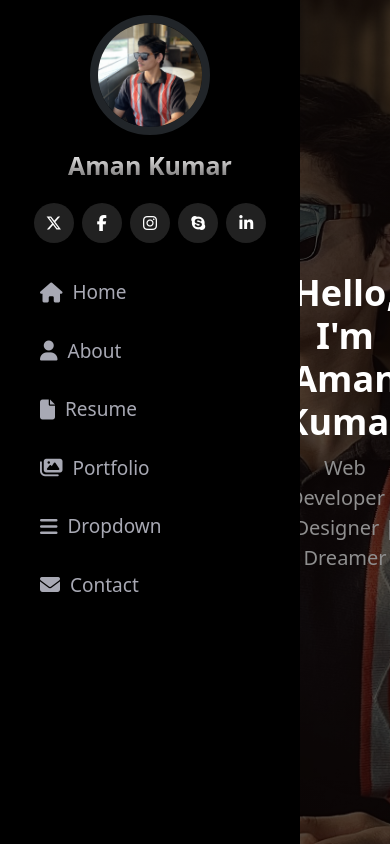
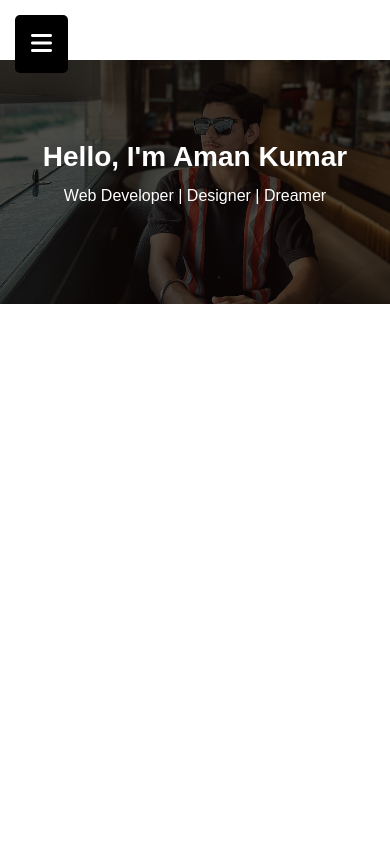
Before and after one commit to aman-kumar10/my-page, a plain HTML site: page index.html in a window 390 px wide. Drawn offline with nearby package versions, Linux system fonts and the light colour scheme.

Commit message:
"changes "

```diff
--- a/assets/css/my-style.css
+++ b/assets/css/my-style.css
@@ -1,24 +1,32 @@
-/*  */
-body#body.body-items {
+body {
+  margin: 0;
+  font-family: Arial, sans-serif;
   display: flex;
+  flex-direction: row;
 }
-#header a {
-  text-decoration: none;
-}
+
+/* Sidebar */
 header#header {
   position: fixed;
-  padding: 0 15px;
+  top: 0;
+  left: 0;
   background: #000;
   width: 300px;
-  height: 100%;
+  height: 100vh;
+  padding: 20px 15px;
+  overflow-y: auto;
+  transition: all 0.3s ease;
+  z-index: 9998;
 }
+
 #header .my-profile .profile-pic img {
-  margin: 15px auto;
   display: block;
   width: 120px;
+  margin: 0 auto 15px;
   border-radius: 70px;
-  border: 8px solid;
+  border: 8px solid #fff;
 }
+
 .my-profile a h1 {
   background: linear-gradient(360deg, #706e6e, #ffffff);
   -webkit-background-clip: text;
@@ -27,83 +35,158 @@ header#header {
   color: transparent;
   font-size: 25px;
   font-weight: 700;
+  text-align: center;
+  margin-bottom: 10px;
 }
+
 .my-profile .social-links a {
   font-size: 16px;
+  background: #212121;
+  color: #fff;
+  border-radius: 50%;
+  width: 40px;
+  height: 40px;
   display: inline-flex;
   align-items: center;
   justify-content: center;
-  background: #212121;
-  margin: 0 2px;
-  border-radius: 50%;
-  text-align: center;
-  width: 40px;
-  height: 40px;
+  margin: 0 3px;
   transition: 0.3s;
 }
-.social-links.text-center {
-  margin-top: 15px;
-}
-.my-profile .social-links i {
-  color: #fff;
-}
-#header .sidebar-tabs {
+
+.sidebar-tabs ul.tab-list {
+  list-style: none;
+  padding-left: 0;
   margin-top: 20px;
 }
-ul.tab-list {
-  list-style: none;
-  padding-left: 15px;
-}
-ul.tab-list li a {
-  padding: 15px 10px;
-  color: #a8a9b4;
+
+.sidebar-tabs ul.tab-list li a {
   display: flex;
   align-items: center;
-  white-space: nowrap;
-  font-size: 19px;
-}
-ul.tab-list li a i {
+  padding: 10px;
   color: #a8a9b4;
-  font-size: 20px;
-  margin-right: 10px;
+  font-size: 18px;
+  text-decoration: none;
 }
 
-/*  */
+.sidebar-tabs ul.tab-list li a i {
+  margin-right: 10px;
+  font-size: 20px;
+}
+
+/* Main Content */
 section#main_body {
+  flex-grow: 1;
   padding-left: 300px;
+  width: 100%;
 }
-#main_body .about-me p {
-  color: #8f8f8f;
-}
+
 .about-me.background-image {
-  padding-left: 300px;
-  position: fixed;
-  top: 0;
-  left: 0;
-  width: 100vw;
   height: 100vh;
-  z-index: -1;
-  background: linear-gradient(to bottom, rgb(0 0 0 / 70%), rgb(0 0 0 / 67%)),
-    url(../img/bg-profile2.jpg) no-repeat center center;
+  background: linear-gradient(to bottom, rgba(0, 0, 0, 0.7), rgba(0, 0, 0, 0.7)),
+    url(../img/bg-profile2.jpg) no-repeat center
+      center;
   background-size: cover;
-  background-attachment: fixed;
   display: flex;
   align-items: center;
   justify-content: center;
   text-align: center;
 }
-.basic-info h2,
-.basic-info p {
-  color: #fff;
-  margin: 0;
-}
 
 .basic-info h2 {
   font-size: 36px;
   font-weight: 700;
+  color: #fff;
+  margin-bottom: 10px;
 }
 
 .basic-info p {
   font-size: 20px;
-  margin-top: 10px;
+  color: #fff;
 }
+
+/* Mobile: Sidebar Hidden */
+#mobile-menu-toggle {
+  position: fixed;
+  top: 15px;
+  left: 15px;
+  z-index: 10000;
+  background: #000;
+  padding: 10px;
+  border-radius: 5px;
+}
+
+.menu-toggle-btn {
+  background: none;
+  border: none;
+  color: #fff;
+  font-size: 24px;
+}
+
+.overlay {
+  position: fixed;
+  top: 0;
+  left: 0;
+  right: 0;
+  bottom: 0;
+  background: rgba(0, 0, 0, 0.5);
+  display: none;
+  z-index: 9997;
+}
+
+.overlay.active {
+  display: block;
+}
+
+@media (max-width: 991px) {
+  body {
+    flex-direction: column;
+  }
+
+  header#header {
+    left: -300px;
+    width: 250px;
+    height: 100%;
+  }
+
+  header#header.sidebar-open {
+    left: 0;
+  }
+
+  section#main_body {
+    padding-left: 0;
+    margin-top: 60px;
+  }
+
+  .about-me.background-image {
+    height: auto;
+    padding: 80px 20px;
+  }
+
+  .basic-info h2 {
+    font-size: 28px;
+  }
+
+  .basic-info p {
+    font-size: 16px;
+  }
+
+  .my-profile .profile-pic img {
+    width: 80px;
+  }
+
+  .my-profile a h1 {
+    font-size: 20px;
+  }
+
+  .my-profile .social-links a {
+    width: 35px;
+    height: 35px;
+    font-size: 14px;
+  }
+
+  .sidebar-tabs ul.tab-list {
+    display: flex;
+    flex-direction: column;
+    align-items: flex-start;
+  }
+}
--- a/assets/js/my-script.js
+++ b/assets/js/my-script.js
@@ -0,0 +1,6 @@
+function toggleSidebar() {
+    const sidebar = document.getElementById("header");
+    const overlay = document.getElementById("overlay");
+    sidebar.classList.toggle("sidebar-open");
+    overlay.classList.toggle("active");
+}
--- a/index.html
+++ b/index.html
@@ -1,5 +1,6 @@
 <!DOCTYPE html>
 <html lang="en">
+
 <head>
     <meta charset="UTF-8">
     <meta name="viewport" content="width=device-width, initial-scale=1.0">
@@ -12,39 +13,48 @@
     <script src="assets/js/my-script.js"></script>
 
 </head>
+
 <body id="body" class="body-items">
 
-    <header id="header" class="body-item sidebar-header">
+    <!-- Hamburger Menu -->
+    <div id="mobile-menu-toggle" class="d-lg-none">
+        <button class="menu-toggle-btn" onclick="toggleSidebar()">
+            <i class="fas fa-bars"></i>
+        </button>
+    </div>
+
+    <!-- Sidebar -->
+    <header id="header">
         <div class="my-profile">
             <div class="profile-pic">
-                <img src="assets/img/bg-profile1.jpg" class="my-profile-pic" alt="">
-                <!-- <img src="assets/img/empty-profile.png" class="my-profile-pic" alt=""> -->
+                <img src="assets/img/bg-profile1.jpg" alt="Profile" />
             </div>
-
-            <a href="/" class="d-flex align-items-center justify-content-center"><h1>Aman Kumar</h1></a>
-
+            <a href="#">
+                <h1>Aman Kumar</h1>
+            </a>
             <div class="social-links text-center">
-                <a href="/"><i class="fab fa-x-twitter"></i></a>
-                <a href="/"><i class="fab fa-facebook-f"></i></a>
-                <a href="/"><i class="fab fa-instagram"></i></a>
-                <a href="/"><i class="fab fa-skype"></i></a>
-                <a href="/"><i class="fab fa-linkedin-in"></i></a>
+                <a href="#"><i class="fab fa-x-twitter"></i></a>
+                <a href="#"><i class="fab fa-facebook-f"></i></a>
+                <a href="#"><i class="fab fa-instagram"></i></a>
+                <a href="#"><i class="fab fa-skype"></i></a>
+                <a href="#"><i class="fab fa-linkedin-in"></i></a>
             </div>
         </div>
 
         <div class="sidebar-tabs">
             <ul class="tab-list">
-                <li><a href=""><i class="fa fa-home"></i>Home</a></li>
-                <li><a href=""><i class="fa fa-user"></i>About</a></li>
-                <li><a href=""><i class="fa fa-file"></i>Resume</a></li>
-                <li><a href=""><i class="fa fa-images"></i>Portfolio</a></li>
-                <li><a href=""><i class="fa fa-bars"></i>Dropdown <i class="fa fa-down"></i></a></li>
-                <li><a href=""><i class="fa fa-envelope"></i>Contact</a></li>
+                <li><a href="#"><i class="fa fa-home"></i>Home</a></li>
+                <li><a href="#"><i class="fa fa-user"></i>About</a></li>
+                <li><a href="#"><i class="fa fa-file"></i>Resume</a></li>
+                <li><a href="#"><i class="fa fa-images"></i>Portfolio</a></li>
+                <li><a href="#"><i class="fa fa-bars"></i>Dropdown</a></li>
+                <li><a href="#"><i class="fa fa-envelope"></i>Contact</a></li>
             </ul>
         </div>
     </header>
 
-    <section id="main_body" class="body-item main-section">
+    <!-- Main Body -->
+    <section id="main_body">
         <div class="about-me background-image">
             <div class="basic-info">
                 <h2>Hello, I'm Aman Kumar</h2>
@@ -53,5 +63,9 @@
         </div>
     </section>
 
+    <!-- Overlay -->
+    <div id="overlay" class="overlay" onclick="toggleSidebar()"></div>
+
 </body>
+
 </html>
```
